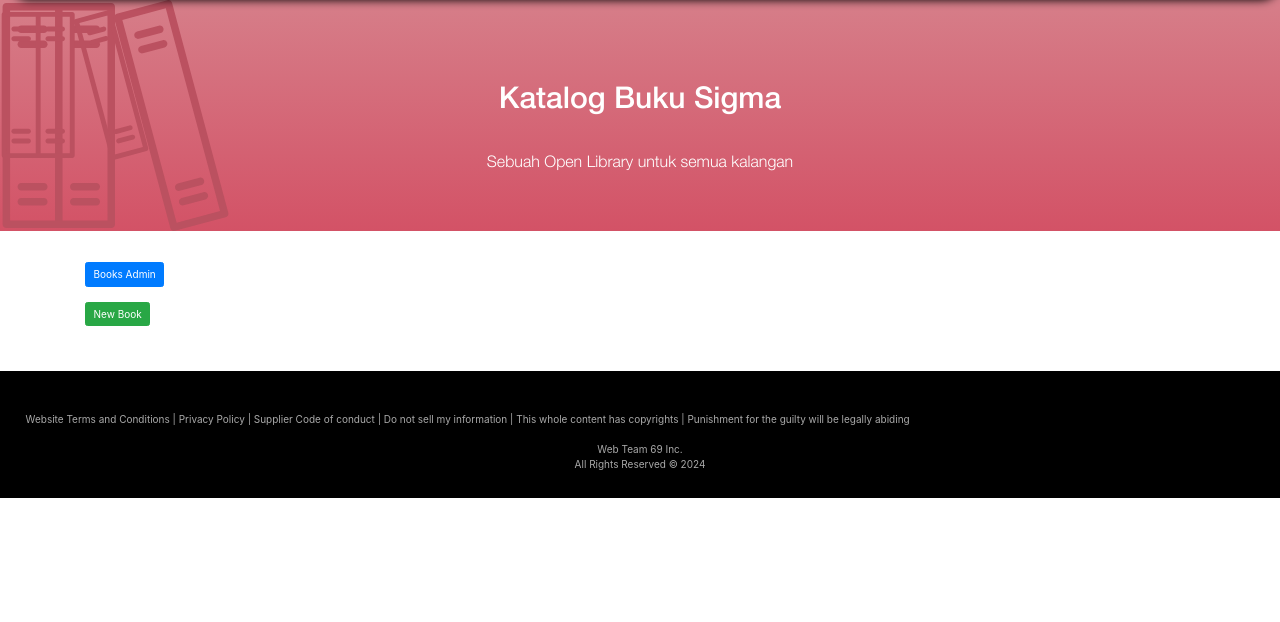
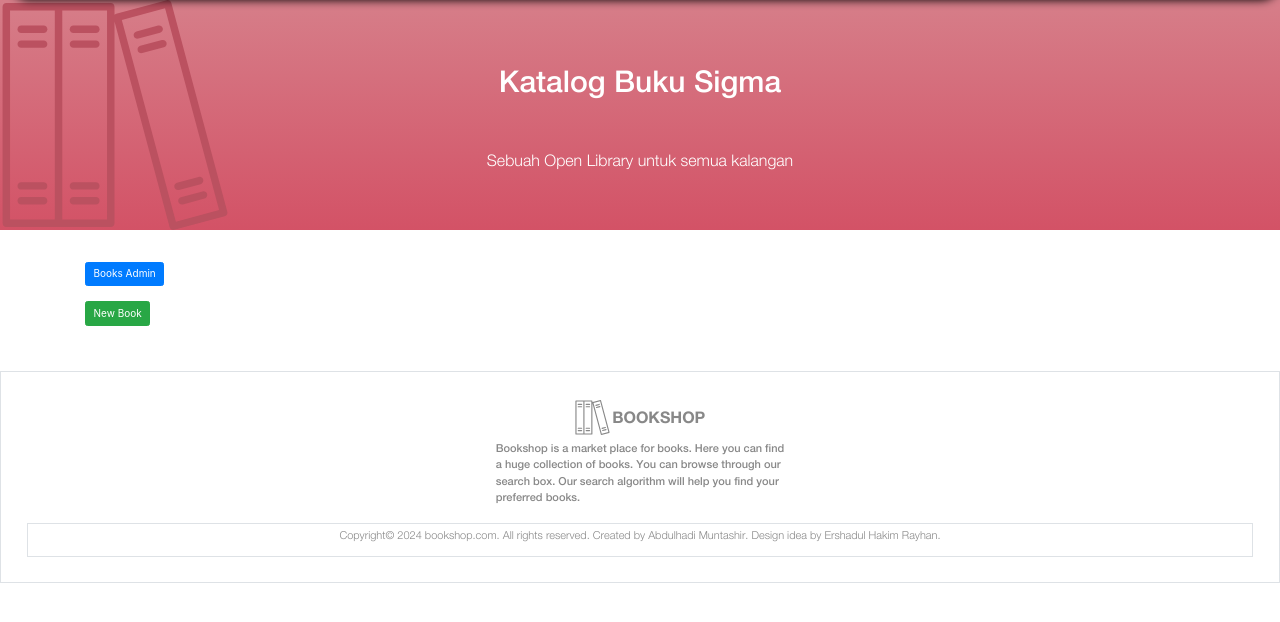
Before and after one commit to Pfftz/Baprot, a Django app: page /books_fbv_admin/ in a window 1280 px wide. Shown: the part 90-712 px from the top of the page. Run offline with Django 3.2, Linux system fonts and the light colour scheme; the visitor is signed in with stand-in values (Sample User, id 1); data that the repository does not hold is empty; some libraries are stand-ins or nearby versions; some web fonts are replaced.

Commit message:
chore: Improve image styling in home page template and add book logo to book_list.html and app.css

```diff
--- a/semester2/django_crud-master/apps/books_fbv_admin/templates/books_fbv_admin/book_list.html
+++ b/semester2/django_crud-master/apps/books_fbv_admin/templates/books_fbv_admin/book_list.html
@@ -8,6 +8,8 @@
     rel="stylesheet"
     href="https://stackpath.bootstrapcdn.com/font-awesome/4.7.0/css/font-awesome.min.css"
 />
+<link rel="stylesheet" href="{% static 'css/style.css' %}" />
+<link rel="stylesheet" href="{% static 'css/normalize.css' %}" />
 
 <div class="container mt-5">
     <h2>
@@ -16,23 +18,34 @@
         >
     </h2>
 
-    <div class="row">
+    <div class="row d-flex justify-content-center align-items-center">
         {% for book in object_list %}
-        <div class="col-md-4">
-            <div class="card" style="width: 18rem">
+        <div class="col-md-3">
+            <div
+                class="card"
+                style="width: 100%; margin: 1%; box-sizing: border-box"
+            >
                 {% if book.cover_image %}
                 <img
                     src="{{ book.cover_image.url }}"
                     class="card-img-top"
                     alt="{{ book.name }}"
-                    style="max-width: 100%; max-height: 100%; object-fit: contain;"
+                    style="
+                        max-width: 100%;
+                        max-height: 100%;
+                        object-fit: contain;
+                    "
                 />
                 {% else %}
                 <img
                     src="{% static 'jempol.jpeg' %}"
                     class="card-img-top"
                     alt="{{ book.name }}"
-                    style="max-width: 100%; max-height: 100%; object-fit: contain;"
+                    style="
+                        max-width: 100%;
+                        max-height: 100%;
+                        object-fit: contain;
+                    "
                 />
                 {% endif %}
                 <div class="card-body">
@@ -54,11 +67,10 @@
                 </div>
             </div>
         </div>
-        {% if forloop.counter|divisibleby:3 %}
+        {% if forloop.counter|divisibleby:4 %}
     </div>
-    <div class="row mt-3">
-        {% endif %}
-        {% endfor %}
+    <div class="row mt-3 d-flex justify-content-center align-items-center">
+        {% endif %} {% endfor %}
     </div>
 
     <a href="{% url 'books_fbv_admin:book_new' %}" class="btn btn-success mt-3"
--- a/semester2/django_crud-master/apps/static/css/style.css
+++ b/semester2/django_crud-master/apps/static/css/style.css
@@ -424,9 +424,15 @@ img[alt="cart-logo-2"] {
 /* Footer */
 
 .footer-links-container,
-.copyright-section,
 .filter-search-container {
     max-width: 1024px;
+}
+
+.copyright-section {
+    max-width: 1024px;
+    display: flex;
+    justify-content: center;
+    align-items: center;
 }
 
 .location-info {
--- a/semester2/django_crud-master/apps/templates/base.html
+++ b/semester2/django_crud-master/apps/templates/base.html
@@ -130,21 +130,9 @@
             <section
                 class="hero-section flex-column align-center justify-center p-3"
             >
-                <a
-                    href="/index.html"
-                    class="image-highlight book-logo"
-                    style="position: absolute; left: 0px; top: 100px"
-                >
-                    <img
-                        src="{% static 'book-bg.svg' %}"
-                        alt="bookshop-logo"
-                        style="width: 210px; height: auto"
-                    />
-                </a>
                 <br />
                 <br />
                 <h1 class="hero-title font-style-2 color-white p-1">
-                    <br />
                     Katalog Buku Sigma
                 </h1>
                 <br />
@@ -161,22 +149,44 @@
         <div id="content">{% block content %} {% endblock %}</div>
         <br /><br />
         <!-- content -->
-        <div class="flex-container">
-            <footer style="background-color: #000000">
-                <div id="grid2"></div>
-                <br />
-                <div style="color: darkgray">
-                    Website Terms and Conditions | Privacy Policy | Supplier
-                    Code of conduct | Do not sell my information | This whole
-                    content has copyrights | Punishment for the guilty will be
-                    legally abiding
+        <footer class="bg-white border">
+            <section
+                class="d-flex flex-wrap justify-around footer-links-container mx-auto"
+            >
+                <h2 class="d-none">This is hidden</h2>
+                <div class="p-1">
+                    <div class="d-flex justify-center align-center">
+                        <img
+                            src="{% static 'book-gray.svg' %}"
+                            alt="bookshop-logo"
+                        />
+                        <span class="color-2 font-style-3 font-size-md pl-1"
+                            >BOOKSHOP</span
+                        >
+                    </div>
+                    <p class="font-style-2 color-2 font-size-sm py-half">
+                        Bookshop is a market place for books. Here you can
+                        find<br />
+                        a huge collection of books. You can browse through
+                        our<br />
+                        search box. Our search algorithm will help you find
+                        your<br />
+                        preferred books.
+                    </p>
                 </div>
-                <br />
-                <div style="text-align: center; color: darkgray">
-                    Web Team 69 Inc. <br />
-                    All Rights Reserved &copy; 2024
+            </section>
+            <section class="border">
+                <h2 class="d-none">This is hidden</h2>
+                <div
+                    class="copyright-section p-1 mx-auto d-flex justify-between align-center"
+                >
+                    <p class="font-size-sm font-style-1 color-2">
+                        Copyright&copy; 2024 bookshop.com. All rights reserved.
+                        Created by Abdulhadi Muntashir. Design idea by
+                        Ershadul Hakim Rayhan.
+                    </p>
                 </div>
-            </footer>
-        </div>
+            </section>
+        </footer>
     </body>
 </html>
--- a/semester2/django_crud-master/apps/theme/views.py
+++ b/semester2/django_crud-master/apps/theme/views.py
@@ -6,8 +6,9 @@ from django.contrib import messages
 # Create your views here.
 
 def home(request):
-    book = Book.objects.all()  # get all books
-    return render(request, "home.html", {'object_list': book})
+    categories = ['Non Fiction', 'Fiction', 'Academy']
+    books = {category: Book.objects.filter(category=category) for category in categories}
+    return render(request, "home.html", {'books': books})
 
 def index(request):
     return render(request , 'index.html')
```
Also changed, not shown: semester2/django_crud-master/apps/books_fbv_admin/templates/books_fbv_admin/book_confirm_delete.html (+18 -7 lines), semester2/django_crud-master/apps/templates/home.html (+13 -2 lines), semester2/django_crud-master/apps/static/book-gray.svg (added).
